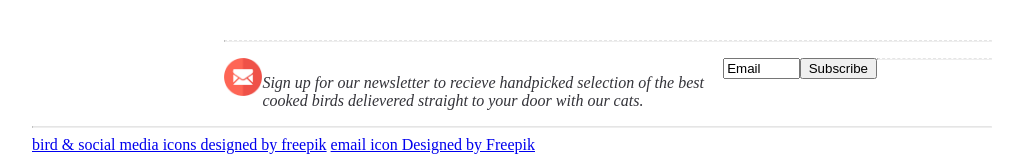
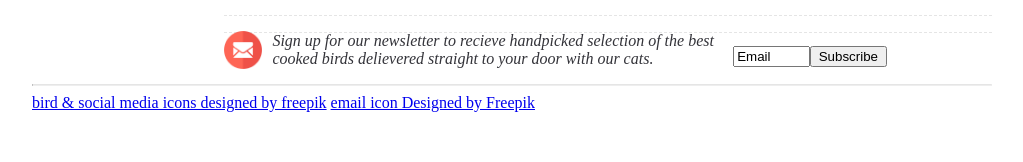
Before and after one commit to spencer1573/devengage-Project-1, a website: page index.html in a window 1280 px wide. Shown: the part 661-823 px from the top of the page, without its empty margins (128-1151 px from the left). After the commit the page ends 800 px from the top, so only its background shows below. Drawn offline with Linux system fonts and the light colour scheme.

Commit message:
added to email section

```diff
--- a/index.html
+++ b/index.html
@@ -23,8 +23,7 @@
         </div>
         <div>
 
-          <hr class="dashed-hr top-dashed-hr">
-            <div class="row">
+            <div class="row border">
               <img id="email-section-1" class="email-section icon" src="./icons/email/email-freepik.png" alt="picture of an email icon">
 
               <p id="email-section-2" class="email-section"><i>Sign up for our newsletter to recieve handpicked selection of the best cooked birds delievered straight to your door with our cats.</i></p>
@@ -33,7 +32,6 @@
                 <input type="submit" class="email-section" id="email-section-4" value="Subscribe">
               </form>
             </div>
-          <hr class="dashed-hr bottom-dashed-hr">
         </div>
       </div>
 
--- a/main.css
+++ b/main.css
@@ -58,22 +58,24 @@ p {
   border-top: 1px dashed #E5E5E5;
 }
 
-.top-dashed-hr {
-  margin-top: 75px;
-}
-
 .row {
   width: 100%;
   margin: 0 auto;
+  border-bottom: 1px dashed #E5E5E5;
+  border-top: 1px dashed #E5E5E5;
+  margin-top: 50px;
 }
 
 .email-section {
   float: left;
+  height: auto;
   /*display: block;*/
 }
 
 #email-section-1 {
-  width: 5%
+  width: 5%;
+  margin-top: 15px;
+  margin-right: 10px;
 }
 
 #email-section-2 {
@@ -85,16 +87,14 @@ p {
 }
 */
 #email-section-3 {
+  margin-top: 30px;
   width: 10%;
 }
 
 #email-section-4 {
+  margin-top: 30px;
   width: 10%;
 }
-
-.bottom-dashed-hr {
-}
-
 
 #bottom-hr {
   border-top: 1px solid #E5E5E5;
```
